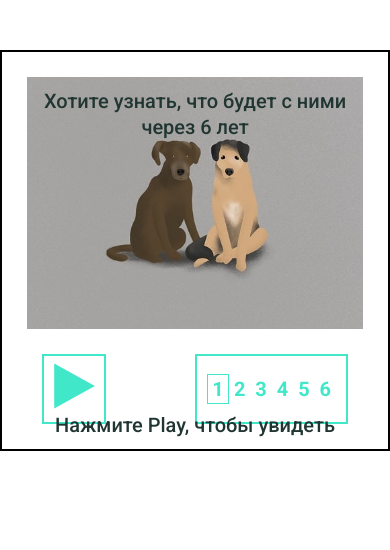
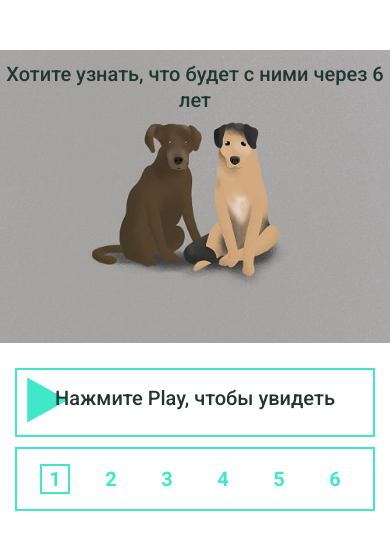
Before and after one commit to Anton1922/simple-slider, a website: page dist/index.html in a window 390 px wide. Drawn offline with nearby package versions, Linux system fonts and the light colour scheme; files that its build step writes are made by us from their sources.

Commit message:
small changes

```diff
--- a/src/sass/components/_slider.scss
+++ b/src/sass/components/_slider.scss
@@ -2,8 +2,13 @@
 	margin: 50px auto;
 	padding: 25px;
 	max-width: 550px;
-	border: 2px solid #000;
+	border: 2px solid $green;
 	font-family: 'Roboto', san-serif;
+
+	@media screen and (max-width: 500px) {
+		padding: 0;
+		border: none;
+	}
 
 	&__spacer {
 		opacity: 0;
@@ -51,12 +56,15 @@
 		justify-content: space-between;
 		margin-top: 25px;
 		padding: 0 15px;
+
+		@media screen and (max-width: 500px) {
+			flex-direction: column;
+		}
 	}
 
 	&__button-play {
 		padding: 5px 5px 5px 5px;
 		border: 2px solid $green;
-		//background-color:
 		cursor: pointer;
 	}
 	&__button-play svg {
@@ -68,6 +76,10 @@
 	&__button-play:hover svg {
 		fill: $green-hover;
 		stroke: $green-hover;
+
+		@media screen and (max-width: 500px) {
+			margin: 0 auto;
+		}
 	}
 
 	&__numbering {
@@ -78,6 +90,12 @@
 		width: 50%;
 		border: 2px solid $green;
 		color: $green;
+
+		@media screen and (max-width: 500px) {
+			margin-top: 10px;
+			width: 100%;
+			height: 64px;
+		}
 	}
 
 	&__container-number {
@@ -89,17 +107,13 @@
 		height: 30px;
 		//border: 2px solid #000;
 		font-size: 20px;
+		//font-weight: 500;
 		cursor: pointer;
 
 		&--checked {
-			border: 1px solid $green;
+			border: 2px solid $green;
 			color: $green;
 		}
-	}
-
-	&__container-number:hover &__number {
-
-		//color: green;
 	}
 
 	&__number {
@@ -109,3 +123,18 @@
 		}
 	}
 }
+
+@media screen and (max-width: 500px) {
+		.slider {
+
+	}
+	.slider__control-panel {
+
+	}
+	.slider__button-play {
+
+	}
+	.slider__numbering {
+
+	}
+}
```
